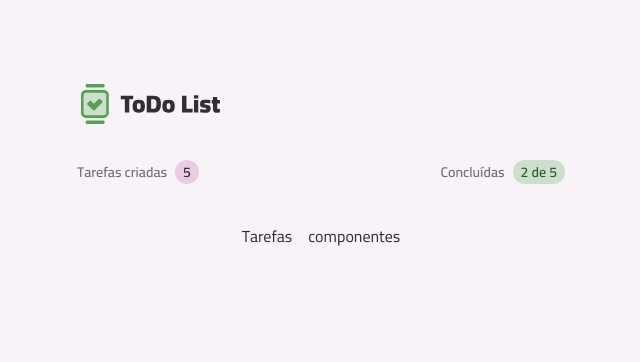
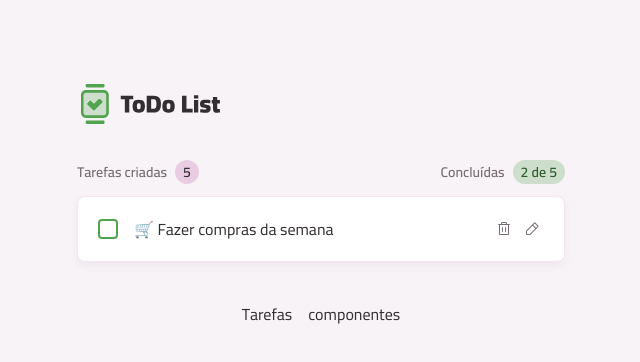
Before and after one commit to merico341/trilha-react-ToDoList, a React (Vite) app: page / in a window 1280 px wide. Shown: the top 362 px of the page, without its empty margins (319-959 px from the left). Built offline with nearby package versions, Linux system fonts and the light colour scheme.

Commit message:
creating: React core component 'TaskItem'

```diff
--- /dev/null
+++ b/src/core-components/task-item.tsx
@@ -0,0 +1,47 @@
+import ButtonIcon from "../components/button-icon";
+import Card from "../components/card";
+import InputCheckBox from "../components/input-checkbox";
+import Text from "../components/text";
+import TrashIcon from '../assets/icons/Trash.svg?react';
+import PencilIcon from '../assets/icons/Pencil.svg?react';
+import XIcon from '../assets/icons/X.svg?react';
+import CheckIcon from '../assets/icons/Check.svg?react';
+import React from "react";
+import InputText from "../components/input-text";
+
+export default function TaksItem() {
+    const [isEditing, setIsEditing] = React.useState(false);
+
+    function hadleEditTask() {
+        setIsEditing(true);
+    }
+
+    function hadleExitEditTask() {
+        setIsEditing(false);
+    }
+
+    return (
+        <Card size={"md"} className="flex items-center gap-4">
+            {!isEditing ? (
+                <>
+                    <InputCheckBox />
+                    <Text className="flex-1">🛒  Fazer compras da semana</Text>
+                    <div className="flex gap-1">
+                        <ButtonIcon icon={TrashIcon}  variant={"tertiary"} />
+                        <ButtonIcon icon={PencilIcon}  variant={"tertiary"} onClick={hadleEditTask} />
+                    </div>
+                </>
+            ) : (
+                <>
+                    <InputText  className="flex-1"/>
+                    <div className="flex gap-1">
+                            <ButtonIcon icon={XIcon}  variant={"secondary"} onClick={hadleExitEditTask} />
+                            <ButtonIcon icon={CheckIcon}  variant={"secondary"} />
+                    </div>
+                </>
+            )
+
+            }
+        </Card>
+    )
+}
--- a/src/pages/page-home.tsx
+++ b/src/pages/page-home.tsx
@@ -1,4 +1,5 @@
 import Container from "../components/container";
+import TaksItem from "../core-components/task-item";
 import TasksSummary from "../core-components/tasks-summary";
 
 export default function PageHome() {
@@ -7,6 +8,8 @@
             <header className="flex items-center justify-between">
                 <TasksSummary />
             </header>
+
+            <TaksItem></TaksItem>
         </Container>
     )
 }
```
